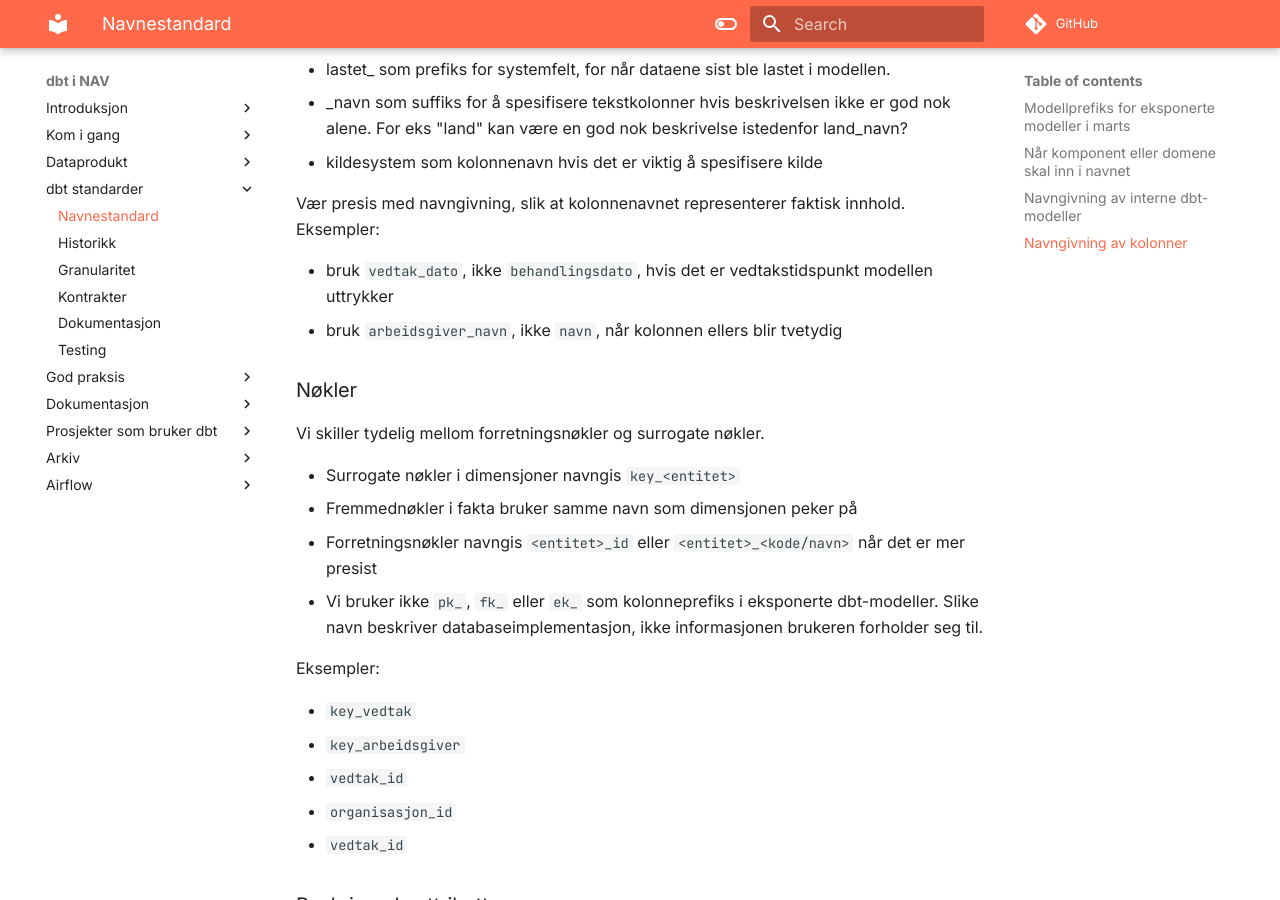
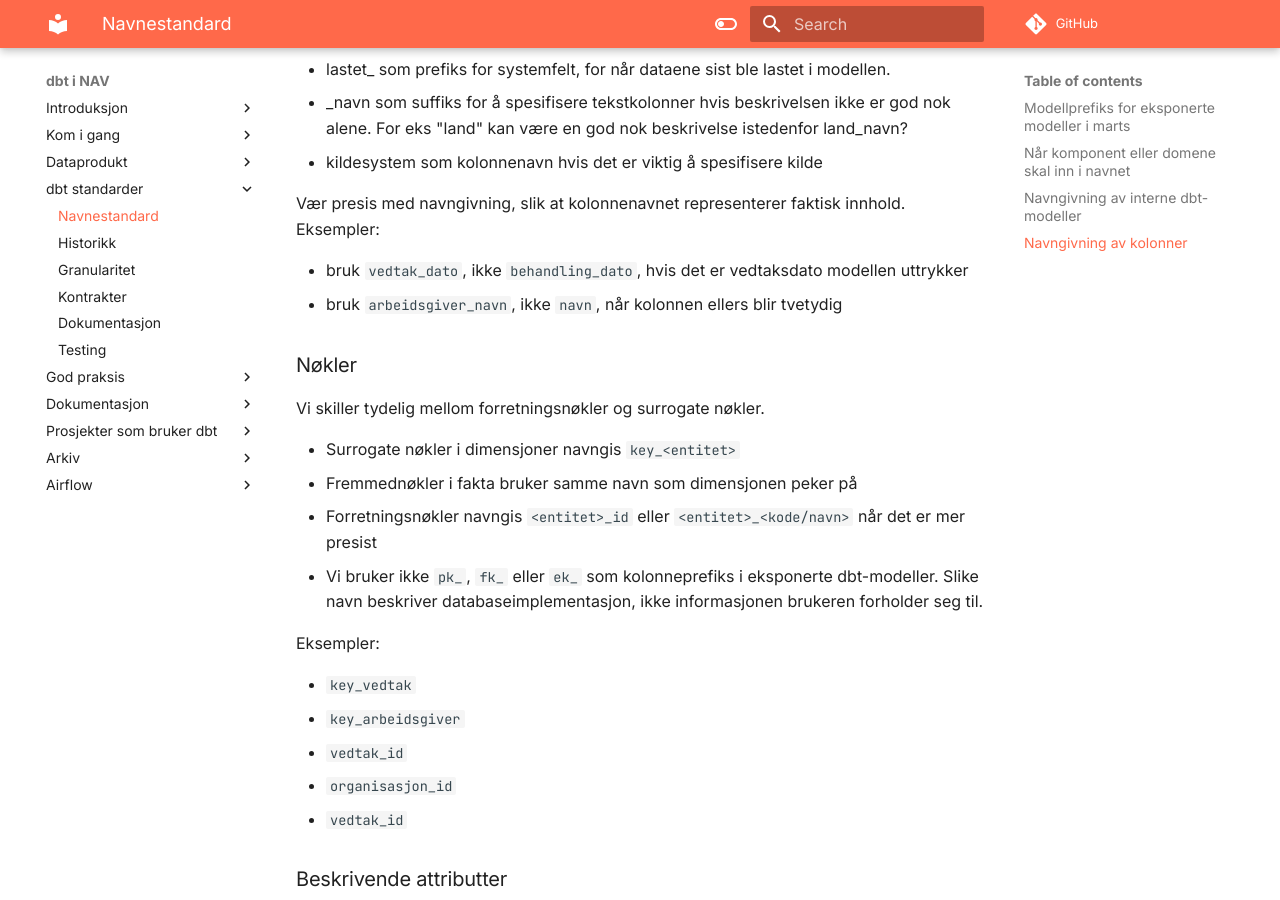
Before and after one commit to navikt/dbt-i-nav, an MkDocs documentation site: the page built from docs/dbt-kodestandard/navnestandard.md, in a window 1280 px wide and 900 px high, scrolled down 3078 px. Built offline with MkDocs 1.6.1 and Material for MkDocs 9.7.7, drawn with Linux system fonts in a browser that asks for light colours; comment, search, counter and statistics services are not loaded.

Commit message:
Update navnestandard.md

```diff
--- a/docs/dbt-kodestandard/navnestandard.md
+++ b/docs/dbt-kodestandard/navnestandard.md
@@ -108,7 +108,7 @@ Kolonner skal navngis etter hva de betyr, ikke hvor de kommer fra. Grunnleggende
 Vær presis med navngivning, slik at kolonnenavnet representerer faktisk innhold.
 Eksempler:
 
-- bruk `vedtak_dato`, ikke `behandlingsdato`, hvis det er vedtakstidspunkt modellen uttrykker
+- bruk `vedtak_dato`, ikke `behandling_dato`, hvis det er vedtaksdato modellen uttrykker
 - bruk `arbeidsgiver_navn`, ikke `navn`, når kolonnen ellers blir tvetydig
 
 ### Nøkler
```
